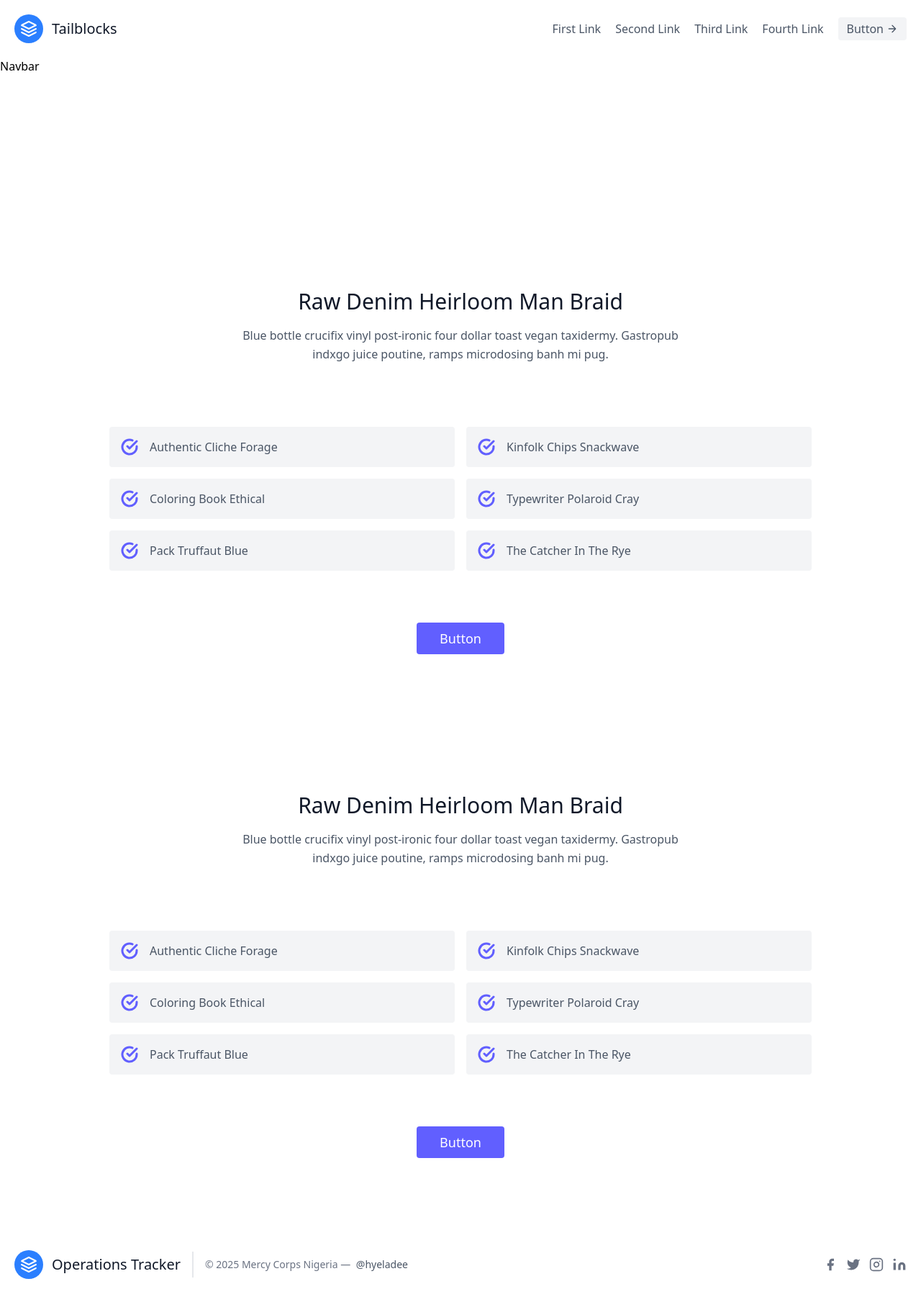
After one commit to hyeladee/operations-center, a Django app: page /index1 in a window 1280 px wide. The commit adds this page. Shown: the whole page at 72% size. Run offline with Django 5.2, Linux system fonts and the light colour scheme.

Commit message:
restructured templates and views

```diff
--- a/trackerApp/templates/base.html
+++ b/trackerApp/templates/base.html
@@ -6,6 +6,10 @@
     <meta name="viewport" content="width=device-width, initial-scale=1.0">
     <title>Operations Tracker</title>
     <link rel="stylesheet" href="{% static 'css/tailwind-output.css' %}">
+
+    {% comment %} <link href="https://cdn.jsdelivr.net/npm/bootstrap@5.3.3/dist/css/bootstrap.min.css" rel="stylesheet" integrity="sha384-QWTKZyjpPEjISv5WaRU9OFeRpok6YctnYmDr5pNlyT2bRjXh0JMhjY6hW+ALEwIH" crossorigin="anonymous"> {% endcomment %}
+    {% comment %} <script src="https://cdn.jsdelivr.net/npm/bootstrap@5.3.3/dist/js/bootstrap.bundle.min.js" integrity="sha384-YvpcrYf0tY3lHB60NNkmXc5s9fDVZLESaAA55NDzOxhy9GkcIdslK1eN7N6jIeHz" crossorigin="anonymous"></script> {% endcomment %}
+
 </head>
 <body>
     <div class="max-w-7xl mx-auto ">
--- /dev/null
+++ b/trackerApp/templates/index1.html
@@ -0,0 +1,176 @@
+{% extends 'base.html' %}
+{% load static %}
+
+{% block content %}
+
+<nav class="navbar navbar-expand-lg sticky-top bg-body-tertiary fixed-top">
+  <div class="container-fluid">
+    <a class="navbar-brand" href="#">Navbar</a>
+    <button class="navbar-toggler" type="button" data-bs-toggle="collapse" data-bs-target="#navbarSupportedContent" aria-controls="navbarSupportedContent" aria-expanded="false" aria-label="Toggle navigation">
+      <span class="navbar-toggler-icon"></span>
+    </button>
+    <div class="collapse navbar-collapse" id="navbarSupportedContent">
+      <ul class="navbar-nav me-auto mb-2 mb-lg-0">
+        <li class="nav-item">
+          <a class="nav-link active" aria-current="page" href="#">Home</a>
+        </li>
+        <li class="nav-item">
+          <a class="nav-link" href="#">Link</a>
+        </li>
+        <li class="nav-item dropdown">
+          <a class="nav-link dropdown-toggle" href="#" role="button" data-bs-toggle="dropdown" aria-expanded="false">
+            Dropdown
+          </a>
+          <ul class="dropdown-menu">
+            <li><a class="dropdown-item" href="#">Action</a></li>
+            <li><a class="dropdown-item" href="#">Another action</a></li>
+            <li><hr class="dropdown-divider"></li>
+            <li><a class="dropdown-item" href="#">Something else here</a></li>
+          </ul>
+        </li>
+        <li class="nav-item">
+          <a class="nav-link disabled" aria-disabled="true">Disabled</a>
+        </li>
+      </ul>
+      <form class="d-flex" role="search">
+        <input class="form-control me-2" type="search" placeholder="Search" aria-label="Search">
+        <button class="btn btn-outline-success" type="submit">Search</button>
+      </form>
+    </div>
+  </div>
+</nav>
+
+
+<section class="text-gray-600 body-font">
+  <div class="container px-5 py-24 mx-auto">
+    <div class="text-center mb-20">
+      <h1 class="sm:text-3xl text-2xl font-medium text-center title-font text-gray-900 mb-4">Raw Denim Heirloom Man Braid</h1>
+      <p class="text-base leading-relaxed xl:w-2/4 lg:w-3/4 mx-auto">Blue bottle crucifix vinyl post-ironic four dollar toast vegan taxidermy. Gastropub indxgo juice poutine, ramps microdosing banh mi pug.</p>
+    </div>
+    <div class="flex flex-wrap lg:w-4/5 sm:mx-auto sm:mb-2 -mx-2">
+      <div class="p-2 sm:w-1/2 w-full">
+        <div class="bg-gray-100 rounded flex p-4 h-full items-center">
+          <svg fill="none" stroke="currentColor" stroke-linecap="round" stroke-linejoin="round" stroke-width="3" class="text-indigo-500 w-6 h-6 flex-shrink-0 mr-4" viewBox="0 0 24 24">
+            <path d="M22 11.08V12a10 10 0 11-5.93-9.14"></path>
+            <path d="M22 4L12 14.01l-3-3"></path>
+          </svg>
+          <span class="title-font font-medium">Authentic Cliche Forage</span>
+        </div>
+      </div>
+      <div class="p-2 sm:w-1/2 w-full">
+        <div class="bg-gray-100 rounded flex p-4 h-full items-center">
+          <svg fill="none" stroke="currentColor" stroke-linecap="round" stroke-linejoin="round" stroke-width="3" class="text-indigo-500 w-6 h-6 flex-shrink-0 mr-4" viewBox="0 0 24 24">
+            <path d="M22 11.08V12a10 10 0 11-5.93-9.14"></path>
+            <path d="M22 4L12 14.01l-3-3"></path>
+          </svg>
+          <span class="title-font font-medium">Kinfolk Chips Snackwave</span>
+        </div>
+      </div>
+      <div class="p-2 sm:w-1/2 w-full">
+        <div class="bg-gray-100 rounded flex p-4 h-full items-center">
+          <svg fill="none" stroke="currentColor" stroke-linecap="round" stroke-linejoin="round" stroke-width="3" class="text-indigo-500 w-6 h-6 flex-shrink-0 mr-4" viewBox="0 0 24 24">
+            <path d="M22 11.08V12a10 10 0 11-5.93-9.14"></path>
+            <path d="M22 4L12 14.01l-3-3"></path>
+          </svg>
+          <span class="title-font font-medium">Coloring Book Ethical</span>
+        </div>
+      </div>
+      <div class="p-2 sm:w-1/2 w-full">
+        <div class="bg-gray-100 rounded flex p-4 h-full items-center">
+          <svg fill="none" stroke="currentColor" stroke-linecap="round" stroke-linejoin="round" stroke-width="3" class="text-indigo-500 w-6 h-6 flex-shrink-0 mr-4" viewBox="0 0 24 24">
+            <path d="M22 11.08V12a10 10 0 11-5.93-9.14"></path>
+            <path d="M22 4L12 14.01l-3-3"></path>
+          </svg>
+          <span class="title-font font-medium">Typewriter Polaroid Cray</span>
+        </div>
+      </div>
+      <div class="p-2 sm:w-1/2 w-full">
+        <div class="bg-gray-100 rounded flex p-4 h-full items-center">
+          <svg fill="none" stroke="currentColor" stroke-linecap="round" stroke-linejoin="round" stroke-width="3" class="text-indigo-500 w-6 h-6 flex-shrink-0 mr-4" viewBox="0 0 24 24">
+            <path d="M22 11.08V12a10 10 0 11-5.93-9.14"></path>
+            <path d="M22 4L12 14.01l-3-3"></path>
+          </svg>
+          <span class="title-font font-medium">Pack Truffaut Blue</span>
+        </div>
+      </div>
+      <div class="p-2 sm:w-1/2 w-full">
+        <div class="bg-gray-100 rounded flex p-4 h-full items-center">
+          <svg fill="none" stroke="currentColor" stroke-linecap="round" stroke-linejoin="round" stroke-width="3" class="text-indigo-500 w-6 h-6 flex-shrink-0 mr-4" viewBox="0 0 24 24">
+            <path d="M22 11.08V12a10 10 0 11-5.93-9.14"></path>
+            <path d="M22 4L12 14.01l-3-3"></path>
+          </svg>
+          <span class="title-font font-medium">The Catcher In The Rye</span>
+        </div>
+      </div>
+    </div>
+    <button class="flex mx-auto mt-16 text-white bg-indigo-500 border-0 py-2 px-8 focus:outline-none hover:bg-indigo-600 rounded text-lg">Button</button>
+  </div>
+</section>
+
+<section class="text-gray-600 body-font">
+  <div class="container px-5 py-24 mx-auto">
+    <div class="text-center mb-20">
+      <h1 class="sm:text-3xl text-2xl font-medium text-center title-font text-gray-900 mb-4">Raw Denim Heirloom Man Braid</h1>
+      <p class="text-base leading-relaxed xl:w-2/4 lg:w-3/4 mx-auto">Blue bottle crucifix vinyl post-ironic four dollar toast vegan taxidermy. Gastropub indxgo juice poutine, ramps microdosing banh mi pug.</p>
+    </div>
+    <div class="flex flex-wrap lg:w-4/5 sm:mx-auto sm:mb-2 -mx-2">
+      <div class="p-2 sm:w-1/2 w-full">
+        <div class="bg-gray-100 rounded flex p-4 h-full items-center">
+          <svg fill="none" stroke="currentColor" stroke-linecap="round" stroke-linejoin="round" stroke-width="3" class="text-indigo-500 w-6 h-6 flex-shrink-0 mr-4" viewBox="0 0 24 24">
+            <path d="M22 11.08V12a10 10 0 11-5.93-9.14"></path>
+            <path d="M22 4L12 14.01l-3-3"></path>
+          </svg>
+          <span class="title-font font-medium">Authentic Cliche Forage</span>
+        </div>
+      </div>
+      <div class="p-2 sm:w-1/2 w-full">
+        <div class="bg-gray-100 rounded flex p-4 h-full items-center">
+          <svg fill="none" stroke="currentColor" stroke-linecap="round" stroke-linejoin="round" stroke-width="3" class="text-indigo-500 w-6 h-6 flex-shrink-0 mr-4" viewBox="0 0 24 24">
+            <path d="M22 11.08V12a10 10 0 11-5.93-9.14"></path>
+            <path d="M22 4L12 14.01l-3-3"></path>
+          </svg>
+          <span class="title-font font-medium">Kinfolk Chips Snackwave</span>
+        </div>
+      </div>
+      <div class="p-2 sm:w-1/2 w-full">
+        <div class="bg-gray-100 rounded flex p-4 h-full items-center">
+          <svg fill="none" stroke="currentColor" stroke-linecap="round" stroke-linejoin="round" stroke-width="3" class="text-indigo-500 w-6 h-6 flex-shrink-0 mr-4" viewBox="0 0 24 24">
+            <path d="M22 11.08V12a10 10 0 11-5.93-9.14"></path>
+            <path d="M22 4L12 14.01l-3-3"></path>
+          </svg>
+          <span class="title-font font-medium">Coloring Book Ethical</span>
+        </div>
+      </div>
+      <div class="p-2 sm:w-1/2 w-full">
+        <div class="bg-gray-100 rounded flex p-4 h-full items-center">
+          <svg fill="none" stroke="currentColor" stroke-linecap="round" stroke-linejoin="round" stroke-width="3" class="text-indigo-500 w-6 h-6 flex-shrink-0 mr-4" viewBox="0 0 24 24">
+            <path d="M22 11.08V12a10 10 0 11-5.93-9.14"></path>
+            <path d="M22 4L12 14.01l-3-3"></path>
+          </svg>
+          <span class="title-font font-medium">Typewriter Polaroid Cray</span>
+        </div>
+      </div>
+      <div class="p-2 sm:w-1/2 w-full">
+        <div class="bg-gray-100 rounded flex p-4 h-full items-center">
+          <svg fill="none" stroke="currentColor" stroke-linecap="round" stroke-linejoin="round" stroke-width="3" class="text-indigo-500 w-6 h-6 flex-shrink-0 mr-4" viewBox="0 0 24 24">
+            <path d="M22 11.08V12a10 10 0 11-5.93-9.14"></path>
+            <path d="M22 4L12 14.01l-3-3"></path>
+          </svg>
+          <span class="title-font font-medium">Pack Truffaut Blue</span>
+        </div>
+      </div>
+      <div class="p-2 sm:w-1/2 w-full">
+        <div class="bg-gray-100 rounded flex p-4 h-full items-center">
+          <svg fill="none" stroke="currentColor" stroke-linecap="round" stroke-linejoin="round" stroke-width="3" class="text-indigo-500 w-6 h-6 flex-shrink-0 mr-4" viewBox="0 0 24 24">
+            <path d="M22 11.08V12a10 10 0 11-5.93-9.14"></path>
+            <path d="M22 4L12 14.01l-3-3"></path>
+          </svg>
+          <span class="title-font font-medium">The Catcher In The Rye</span>
+        </div>
+      </div>
+    </div>
+    <button class="flex mx-auto mt-16 text-white bg-indigo-500 border-0 py-2 px-8 focus:outline-none hover:bg-indigo-600 rounded text-lg">Button</button>
+  </div>
+</section>
+
+{% endblock %}
--- a/trackerApp/templates/partials/footer.html
+++ b/trackerApp/templates/partials/footer.html
@@ -1,33 +1,33 @@
 {% load static %}
-<footer class="text-gray-600 body-font">
+<footer class="text-gray-600 dark:text-gray-400 dark:bg-gray-900 body-font">
     <div class="container px-5 py-8 mx-auto flex items-center sm:flex-row flex-col">
-      <a class="flex title-font font-medium items-center md:justify-start justify-center text-gray-900">
-        <svg xmlns="http://www.w3.org/2000/svg" fill="none" stroke="currentColor" stroke-linecap="round" stroke-linejoin="round" stroke-width="2" class="w-10 h-10 text-white p-2 bg-indigo-500 rounded-full" viewBox="0 0 24 24">
+      <a class="flex title-font font-medium items-center md:justify-start justify-center text-gray-900 dark:text-white">
+        <svg xmlns="http://www.w3.org/2000/svg" fill="none" stroke="currentColor" stroke-linecap="round" stroke-linejoin="round" stroke-width="2" class="w-10 h-10 text-white p-2 bg-blue-500 rounded-full" viewBox="0 0 24 24">
           <path d="M12 2L2 7l10 5 10-5-10-5zM2 17l10 5 10-5M2 12l10 5 10-5"></path>
         </svg>
         <span class="ml-3 text-xl">Operations Tracker</span>
       </a>
-      <p class="text-sm text-gray-500 sm:ml-4 sm:pl-4 sm:border-l-2 sm:border-gray-200 sm:py-2 sm:mt-0 mt-4">© 2025 Mercy Corps Nigeria —
-        <a href="https://twitter.com/hyeladee" class="text-gray-600 ml-1" rel="noopener noreferrer" target="_blank">@hyeladee</a>
+      <p class="text-sm text-gray-500 dark:text-gray-400 sm:ml-4 sm:pl-4 sm:border-l-2 sm:border-gray-200 dark:sm:border-gray-800 sm:py-2 sm:mt-0 mt-4">&copy; {% now "Y" %} Mercy Corps Nigeria —
+        <a href="https://github.com/hyeladee" class="text-gray-600 dark:text-gray-500 ml-1" rel="noopener noreferrer" target="_blank">@hyeladee</a>
       </p>
       <span class="inline-flex sm:ml-auto sm:mt-0 mt-4 justify-center sm:justify-start">
-        <a href="https://facebook.com/hyeladee" class="text-gray-500">
+        <a href="https://facebook.com/hyeladee" class="text-gray-500 dark:text-gray-400">
           <svg fill="currentColor" stroke-linecap="round" stroke-linejoin="round" stroke-width="2" class="w-5 h-5" viewBox="0 0 24 24">
             <path d="M18 2h-3a5 5 0 00-5 5v3H7v4h3v8h4v-8h3l1-4h-4V7a1 1 0 011-1h3z"></path>
           </svg>
         </a>
-        <a href="https://twitter.com/hyeladee" class="ml-3 text-gray-500">
+        <a href="https://twitter.com/hyeladee" class="ml-3 text-gray-500 dark:text-gray-400">
           <svg fill="currentColor" stroke-linecap="round" stroke-linejoin="round" stroke-width="2" class="w-5 h-5" viewBox="0 0 24 24">
             <path d="M23 3a10.9 10.9 0 01-3.14 1.53 4.48 4.48 0 00-7.86 3v1A10.66 10.66 0 013 4s-4 9 5 13a11.64 11.64 0 01-7 2c9 5 20 0 20-11.5a4.5 4.5 0 00-.08-.83A7.72 7.72 0 0023 3z"></path>
           </svg>
         </a>
-        <a href="https://instagram.com/hyeladee" class="ml-3 text-gray-500">
+        <a href="https://instagram.com/hyeladee" class="ml-3 text-gray-500 dark:text-gray-400">
           <svg fill="none" stroke="currentColor" stroke-linecap="round" stroke-linejoin="round" stroke-width="2" class="w-5 h-5" viewBox="0 0 24 24">
             <rect width="20" height="20" x="2" y="2" rx="5" ry="5"></rect>
             <path d="M16 11.37A4 4 0 1112.63 8 4 4 0 0116 11.37zm1.5-4.87h.01"></path>
           </svg>
         </a>
-        <a href="https://linkedin.com/in/hyeladee" class="ml-3 text-gray-500">
+        <a href="https://linkedin.com/in/hyeladee" class="ml-3 text-gray-500 dark:text-gray-400">
           <svg fill="currentColor" stroke="currentColor" stroke-linecap="round" stroke-linejoin="round" stroke-width="0" class="w-5 h-5" viewBox="0 0 24 24">
             <path stroke="none" d="M16 8a6 6 0 016 6v7h-4v-7a2 2 0 00-2-2 2 2 0 00-2 2v7h-4v-7a6 6 0 016-6zM2 9h4v12H2z"></path>
             <circle cx="4" cy="4" r="2" stroke="none"></circle>
--- a/trackerApp/templates/partials/header.html
+++ b/trackerApp/templates/partials/header.html
@@ -1,19 +1,19 @@
 {% load static %}
-<header class="text-gray-600 body-font">
+<header class="text-gray-600 dark:text-gray-400 dark:bg-gray-900 body-font">
   <div class="container mx-auto flex flex-wrap p-5 flex-col md:flex-row items-center">
-      <a class="flex title-font font-medium items-center text-gray-900 mb-4 md:mb-0">
-        <svg xmlns="http://www.w3.org/2000/svg" fill="none" stroke="currentColor" stroke-linecap="round" stroke-linejoin="round" stroke-width="2" class="w-10 h-10 text-white p-2 bg-indigo-500 rounded-full" viewBox="0 0 24 24">
+    <a class="flex title-font font-medium items-center text-gray-900 dark:text-white mb-4 md:mb-0">
+      <svg xmlns="http://www.w3.org/2000/svg" fill="none" stroke="currentColor" stroke-linecap="round" stroke-linejoin="round" stroke-width="2" class="w-10 h-10 text-white p-2 bg-blue-500 rounded-full" viewBox="0 0 24 24">
         <path d="M12 2L2 7l10 5 10-5-10-5zM2 17l10 5 10-5M2 12l10 5 10-5"></path>
       </svg>
-        <span class="ml-3 text-xl">Operations Tracker</span>
+      <span class="ml-3 text-xl">Tailblocks</span>
     </a>
     <nav class="md:ml-auto flex flex-wrap items-center text-base justify-center">
-        <a class="mr-5 hover:text-gray-900">First Link</a>
-        <a class="mr-5 hover:text-gray-900">Second Link</a>
-        <a class="mr-5 hover:text-gray-900">Third Link</a>
-        <a class="mr-5 hover:text-gray-900">Fourth Link</a>
+      <a class="mr-5 hover:text-gray-900 dark:hover:text-white">First Link</a>
+      <a class="mr-5 hover:text-gray-900 dark:hover:text-white">Second Link</a>
+      <a class="mr-5 hover:text-gray-900 dark:hover:text-white">Third Link</a>
+      <a class="mr-5 hover:text-gray-900 dark:hover:text-white">Fourth Link</a>
     </nav>
-      <button class="inline-flex items-center bg-gray-100 border-0 py-1 px-3 focus:outline-none hover:bg-gray-200 rounded text-base mt-4 md:mt-0">Button
+    <button class="inline-flex items-center bg-gray-100 dark:bg-gray-800 border-0 py-1 px-3 focus:outline-none hover:bg-gray-200 dark:hover:bg-gray-700 rounded text-base mt-4 md:mt-0">Button
       <svg fill="none" stroke="currentColor" stroke-linecap="round" stroke-linejoin="round" stroke-width="2" class="w-4 h-4 ml-1" viewBox="0 0 24 24">
         <path d="M5 12h14M12 5l7 7-7 7"></path>
       </svg>
--- a/trackerApp/urls.py
+++ b/trackerApp/urls.py
@@ -3,4 +3,5 @@ from . import views
 
 urlpatterns = [
     path('', views.index, name='index'),
+    path('index1', views.index1, name='index'),
 ]
--- a/trackerApp/views.py
+++ b/trackerApp/views.py
@@ -3,3 +3,6 @@ from django.shortcuts import render
 # Create your views here.
 def index(request):
     return render(request, 'index.html')
+
+def index1(request):
+    return render(request, 'index1.html')
```
Also changed, not shown: static/css/tailwind-output.css, 1 other file. Lines whose indentation alone changed are shown as unchanged.
